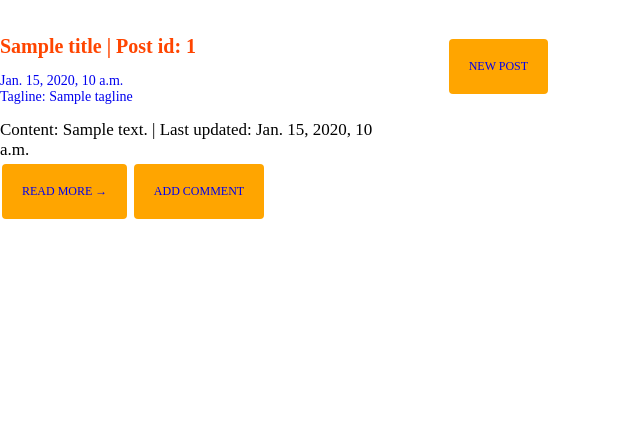
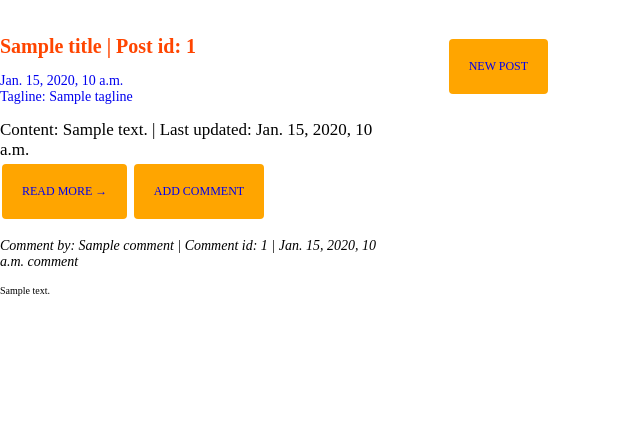
Before and after one commit to ddeveloper72/django-mongodb, a Django app: template blog/templates/blogs.html in a window 1280 px wide. Shown: the part 795-1241 px from the top of the page, without its empty margins (0-640 px from the left). Before the commit the page ends 1014 px from the top, so only its background shows below. Run offline with Django 3.2, Linux system fonts and the light colour scheme; the template is opened without the code that fills it: most values are stand-ins (such as "Sample title", 1, 10 or a date in 2020); parts of the project's set-up code (start-up, migrations or seed data) failed here and were passed over.

Commit message:
aranged and included comments into markup

```diff
--- a/blog/templates/blogs.html
+++ b/blog/templates/blogs.html
@@ -33,21 +33,15 @@
                         </p>
 
                     </div>
-            </div>
 
-            <!-- {% for comment in post.comments.all %}
-                <div class="comment">
+                    {% for comment in post.comments.all %}
                     <p class="comment__author">Comment by: {{ comment.name }} | Comment id: {{ comment.id}} | {{ comment.created_on }}
                         comment
-                    <p class="comment__body-text">{{ comment.comment_text|safe }}</p>
-
+                        <p class="comment__content">{{ comment.comment_text|safe }}</p>
                         {% empty %}
-
-                    <div class="row">
                         <p>No comments yet</p>
+                        {% endfor %}
             </div>
-                </div>
-            {% endfor %} -->
 
 
 
@@ -57,12 +51,11 @@
                         New Post</a>
 
                 {% else %}
-
                 <p>There are no blog items added yet</p>
                 <a href="{% url 'new_post' %}" class="btn" role="button">
                     New Post</a>
+            </div>
 
-        </div>
             {% endif %}
     </section>
 
```
Lines whose indentation alone changed are shown as unchanged.
